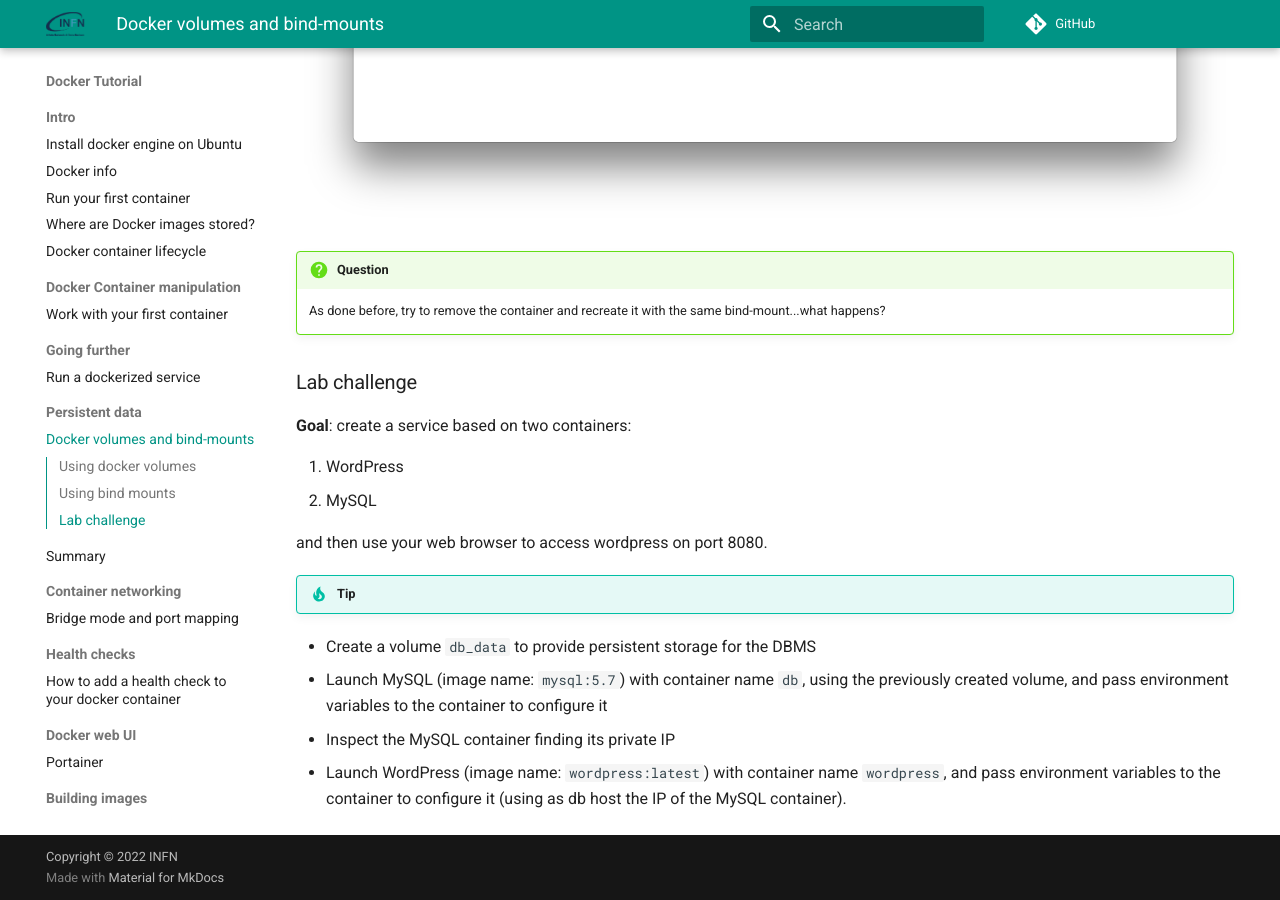
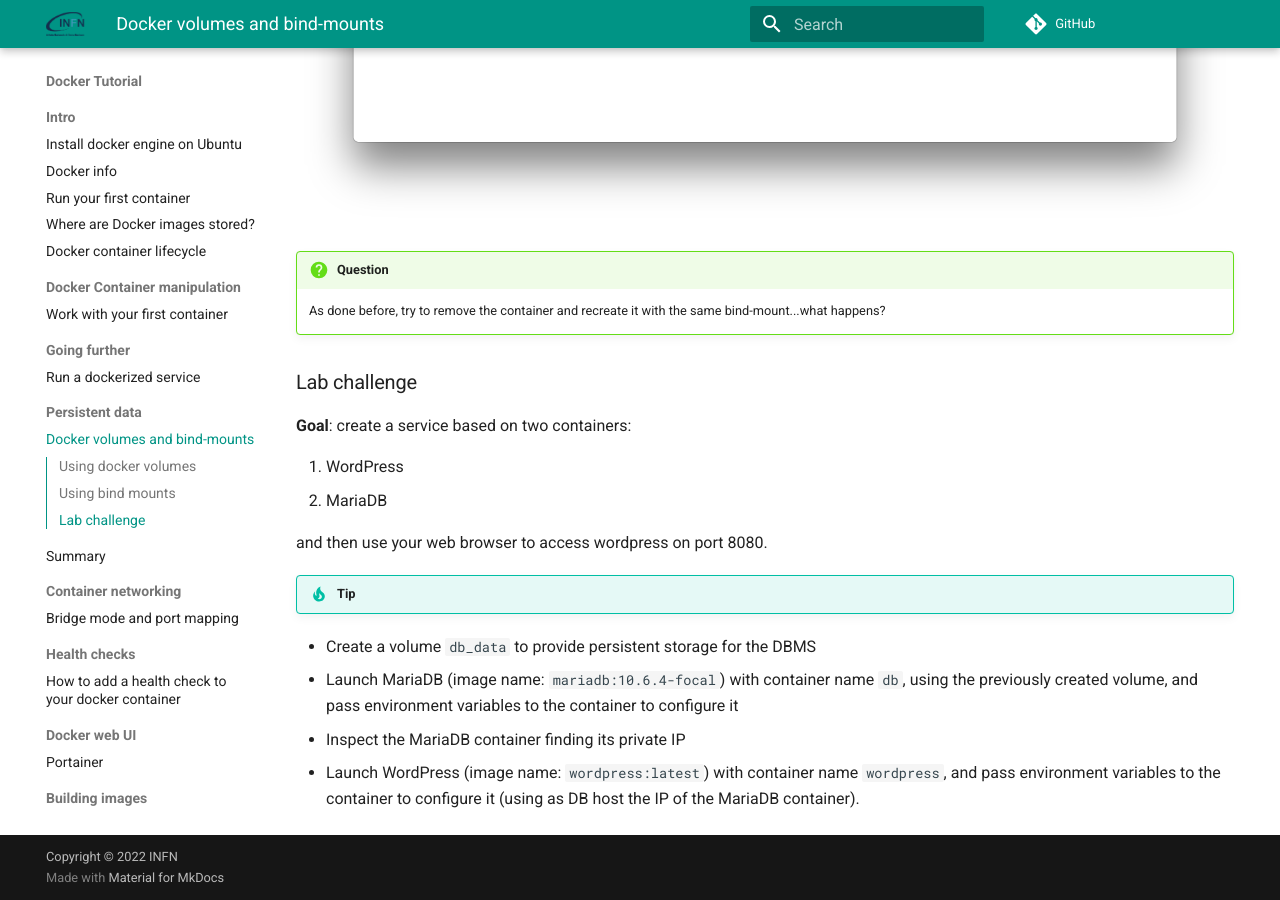
Before and after one commit to maricaantonacci/docker-tutorial, an MkDocs documentation site: the page built from docs/data/volumes.md, in a window 1280 px wide and 900 px high, scrolled down 7081 px. Built offline with MkDocs 1.6.1 and Material for MkDocs 9.7.7, drawn with Linux system fonts in a browser that asks for light colours; comment, search, counter and statistics services are not loaded.

Commit message:
modified networking and data challenges

```diff
--- a/docs/data/volumes.md
+++ b/docs/data/volumes.md
@@ -268,12 +268,12 @@ Then reload the page in the browser:
 __Goal__: create a service based on two containers:
 
 1. WordPress
-2. MySQL
+2. MariaDB
 
 and then use your web browser to access wordpress on port 8080.
 
 !!! tip
 - Create a volume `db_data` to provide persistent storage for the DBMS
-- Launch MySQL (image name: `mysql:5.7`) with container name `db`, using the previously created volume, and pass environment variables to the container to configure it
-- Inspect the MySQL container finding its private IP
-- Launch WordPress (image name: `wordpress:latest`) with container name `wordpress`, and pass environment variables to the container to configure it (using as db host the IP of the MySQL container).
+- Launch MariaDB (image name: `mariadb:10.6.4-focal`) with container name `db`, using the previously created volume, and pass environment variables to the container to configure it
+- Inspect the MariaDB container finding its private IP
+- Launch WordPress (image name: `wordpress:latest`) with container name `wordpress`, and pass environment variables to the container to configure it (using as DB host the IP of the MariaDB container).
```
Also changed, not shown: docs/networking/networking.md (+2 -2 lines).
